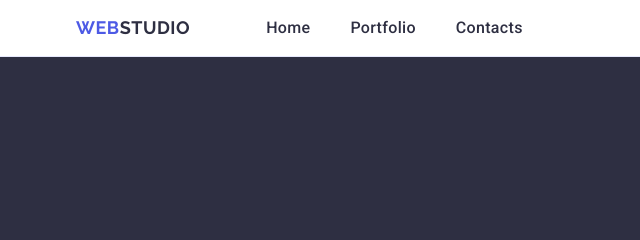
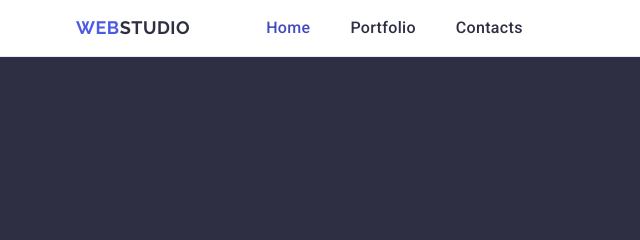
Before and after one commit to AndyGrigs/goit-markup-hw-04, a website built with Vite: page index.html in a window 1280 px wide. Shown: the top 240 px of the page, 0-640 px from the left. Built offline with nearby package versions, Linux system fonts and the light colour scheme.

Commit message:
header fix

```diff
--- a/css/styles.css
+++ b/css/styles.css
@@ -112,30 +112,34 @@ a {
   color: var(--secondary-text-color);
 }
 
-.menu-item a {
+.menu-item{
+  position: relative;
+}
+
+.menu-link {
   color: var(--secondary-text-color);
   font-weight: 500;
   line-height: 1.5;
   letter-spacing: 0.02em;
   padding: 24px 0;
+  transition: color 250ms cubic-bezier(0.4, 0, 0.2, 1); ;
 }
 
-.menu-link{
-  position: relative;
+.menu-link.current{
+  color: var(--accent-hover-color);
 }
 
-.menu-link::after {
-  content: '';
-  display: block;
-  width: 100%;
-  height: 4px;
-  background-color: var(--primary-color);
-  border-radius: 2px;
+.menu-link.current::after {
+  content: "";
   position: absolute;
   left: 0;
   bottom: -1px;
+  width: 100%;
+  height: 4px;
+  border-radius: 2px;
+  background-color: var(--accent-hover-color);
+  transform: scaleX(0);
   transition: transform 250ms cubic-bezier(0.4, 0, 0.2, 1);
-  transform: scaleX(0);
 }
 
 .menu-link:hover::after,
@@ -145,7 +149,7 @@ a {
 
 .menu-item a:hover,
 .menu-item a:focus {
-  color: #404bbf;
+  color: var(--accent-hover-color);
 }
 
 .contact-info {
--- a/index.html
+++ b/index.html
@@ -27,7 +27,7 @@
 
         <ul class="menu">
           <li class="menu-item">
-            <a class="menu-link" href="./index.html">Home</a>
+            <a class="menu-link current" href="./index.html">Home</a>
           </li>
           <li class="menu-item">
             <a class="menu-link" href="">Portfolio</a>
```
